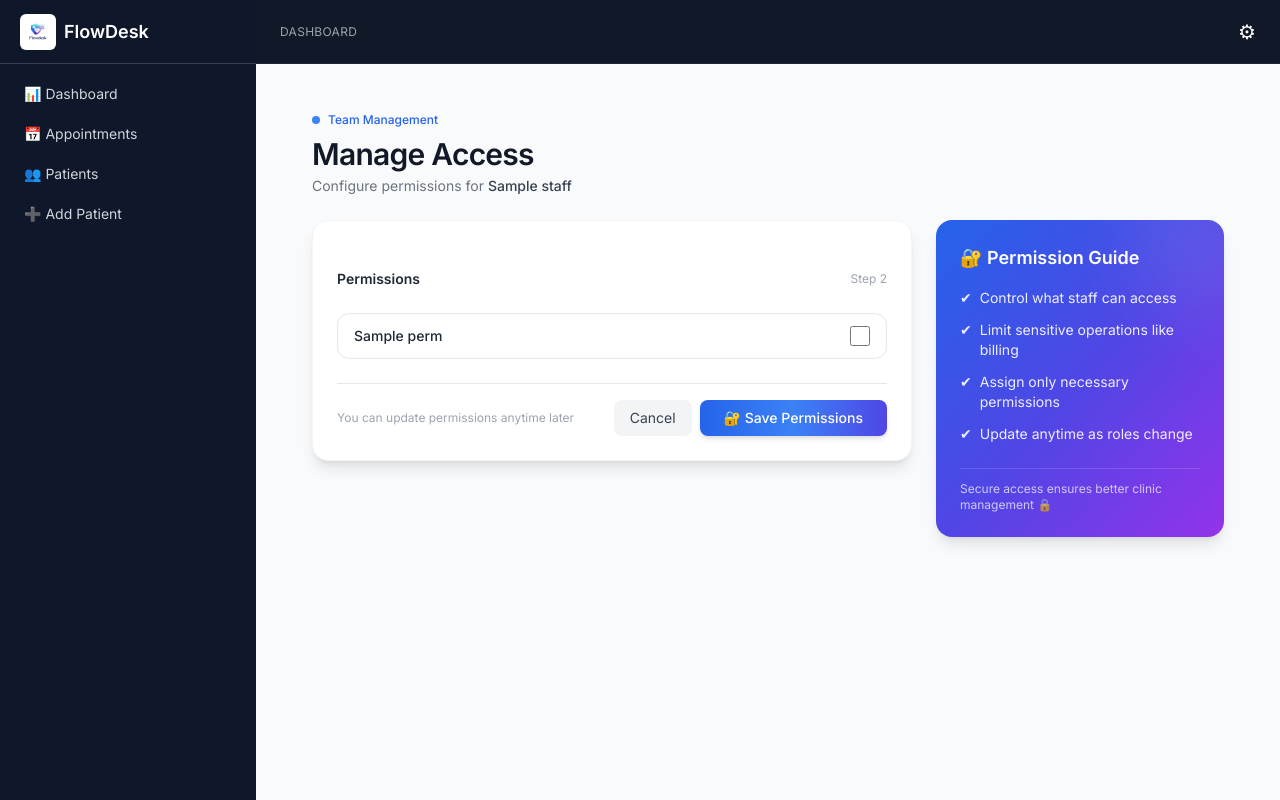
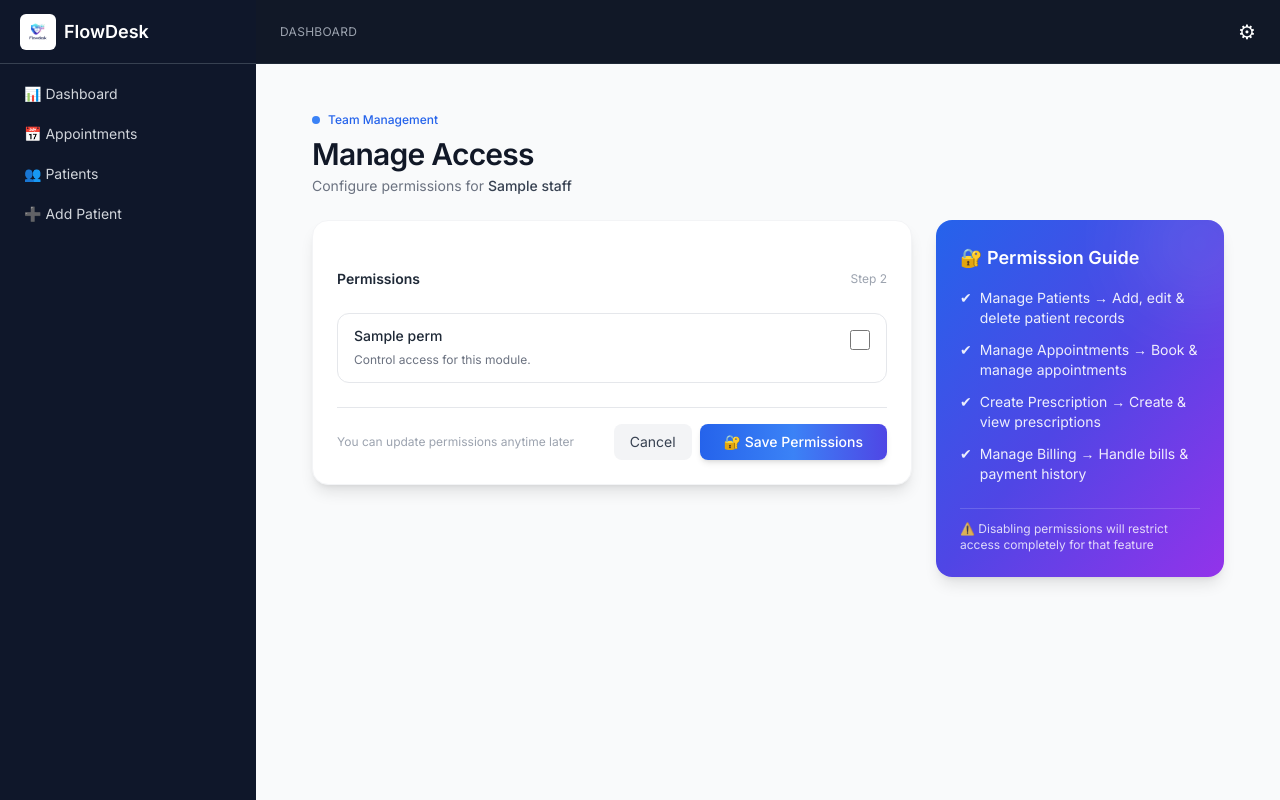
Before and after one commit to NazishTaj/MyApp, a Django app: template core/templates/staff/edit_permissions.html in a window 1280 px wide. Run offline with Django 5.2, Linux system fonts and the light colour scheme; the template is opened without the code that fills it: most values are stand-ins (such as "Sample title", 1, 10 or a date in 2020); some libraries are stand-ins or nearby versions.

Commit message:
Update permission labels and descriptions in HTML

```diff
--- a/core/templates/staff/edit_permissions.html
+++ b/core/templates/staff/edit_permissions.html
@@ -26,7 +26,7 @@
     <!-- GRID -->
     <div class="grid grid-cols-1 lg:grid-cols-3 gap-6">
 
-        <!-- LEFT SIDE -->
+        <!-- LEFT -->
         <div class="lg:col-span-2">
 
             <form method="POST"
@@ -41,18 +41,45 @@
                     <span class="text-xs text-gray-400">Step 2</span>
                 </div>
 
-                <!-- Permissions List -->
+                <!-- Permissions -->
                 <div class="space-y-3">
 
                     {% for perm in permissions %}
-                    <label class="flex items-center justify-between border border-gray-200 rounded-xl px-4 py-3
+                    <label class="block border border-gray-200 rounded-xl px-4 py-3
                     hover:bg-blue-50 hover:border-blue-200 transition cursor-pointer group">
+
+                        <div class="flex items-start justify-between gap-3">
 
                             <!-- Left -->
                             <div>
                                 <p class="text-sm font-medium text-gray-800 group-hover:text-blue-700 transition">
                                     {{ perm.label }}
                                 </p>
+
+                                <!-- Description -->
+                                <p class="text-xs text-gray-500 mt-1 leading-relaxed">
+
+                                    {% if perm.code == "manage_patients" %}
+                                        Can add, edit, and delete patient records.
+
+                                    {% elif perm.code == "manage_appointments" %}
+                                        Can book, update, and manage appointments.
+
+                                    {% elif perm.code == "create_prescription" %}
+                                        Can create and view prescriptions for patients.
+                                        <span class="text-red-500 font-medium">
+                                            If disabled, user cannot create or view prescriptions.
+                                        </span>
+
+                                    {% elif perm.code == "manage_billing" %}
+                                        Can create bills and access billing history.
+
+                                    {% else %}
+                                        Control access for this module.
+                                    {% endif %}
+
+                                </p>
+
                             </div>
 
                             <!-- Checkbox -->
@@ -60,9 +87,11 @@
                                 type="checkbox"
                                 name="permissions"
                                 value="{{ perm.code }}"
-                            class="w-5 h-5 accent-blue-600 cursor-pointer"
+                                class="w-5 h-5 mt-1 accent-blue-600 cursor-pointer"
                                 {% if perm.code in user_perm_codes %}checked{% endif %}
                             >
+
+                        </div>
 
                     </label>
                     {% endfor %}
@@ -116,28 +145,28 @@
 
                     <li class="flex items-start gap-2">
                         <span>✔</span>
-                        <span>Control what staff can access</span>
+                        <span>Manage Patients → Add, edit & delete patient records</span>
                     </li>
 
                     <li class="flex items-start gap-2">
                         <span>✔</span>
-                        <span>Limit sensitive operations like billing</span>
+                        <span>Manage Appointments → Book & manage appointments</span>
                     </li>
 
                     <li class="flex items-start gap-2">
                         <span>✔</span>
-                        <span>Assign only necessary permissions</span>
+                        <span>Create Prescription → Create & view prescriptions</span>
                     </li>
 
                     <li class="flex items-start gap-2">
                         <span>✔</span>
-                        <span>Update anytime as roles change</span>
+                        <span>Manage Billing → Handle bills & payment history</span>
                     </li>
 
                 </ul>
 
-                <div class="mt-6 text-xs opacity-70 border-t border-white/20 pt-3">
-                    Secure access ensures better clinic management 🔒
+                <div class="mt-6 text-xs opacity-80 border-t border-white/20 pt-3">
+                    ⚠️ Disabling permissions will restrict access completely for that feature
                 </div>
 
             </div>
```
Lines whose indentation alone changed are shown as unchanged.
